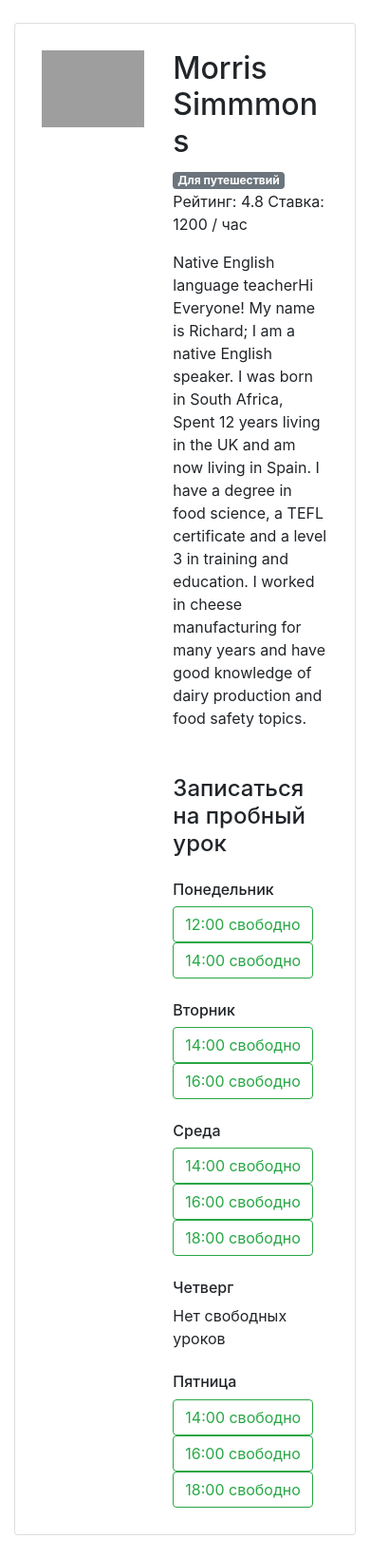
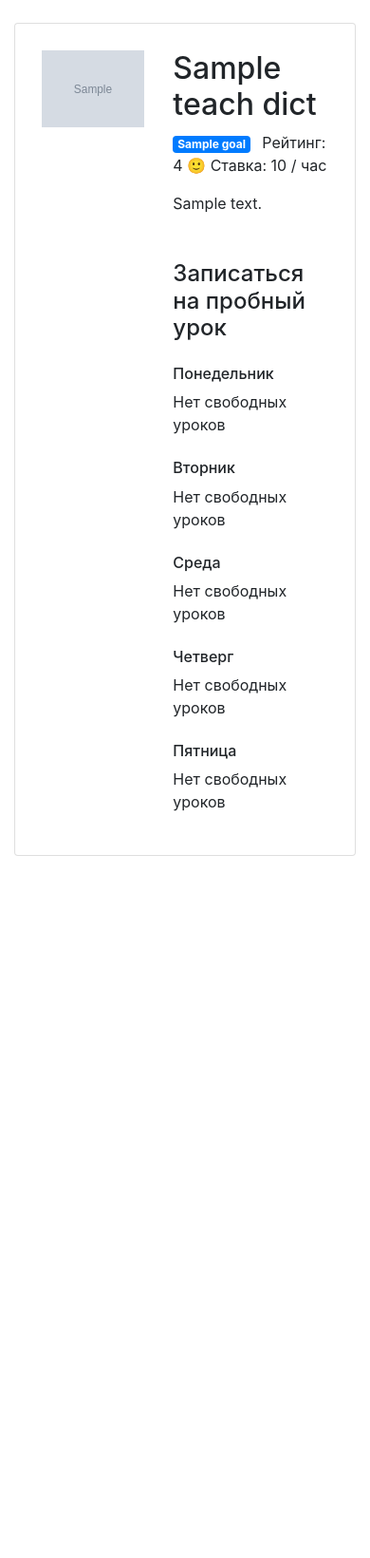
Before and after one commit to Hrafnir/stp_flask_1, a Flask app: template templates/profile.html in a window 390 px wide. Shown: the part 72-1712 px from the top of the page at 95% size. After the commit the page ends 973 px from the top, so only its background shows below. Run offline with Flask 2, Linux system fonts and the light colour scheme; the template is opened without the code that fills it: most values are stand-ins (such as "Sample title", 1, 10 or a date in 2020); grey boxes marked "Sample" are stand-in pictures; some libraries are stand-ins or nearby versions; grey boxes are pictures that could not be loaded.

Commit message:
profile is ready

```diff
--- a/app.py
+++ b/app.py
@@ -23,8 +23,10 @@ def get_goal():
 @app.route('/profiles/<int:id_teacher>/')
 def get_teacher(id_teacher):
     teach_dict = data.teachers[id_teacher]
-    print(teach_dict)
-    render_template('profile.html', teach_dict=teach_dict)
+    goals = []
+    for i in teach_dict['goals']:
+        goals.append(data.goals[i])
+    return render_template('profile.html', teach_dict=teach_dict, title=teach_dict['name'], goals=goals)
 
 
 @app.route('/request/')
--- a/templates/base.html
+++ b/templates/base.html
@@ -3,27 +3,39 @@
 <head>
     <meta charset="UTF-8">
     {% if title %}
-    <title>{{ title }} - Бубеня</title>
+    <title>{{ title }} - Преподавания</title>
     {% else %}
-    <title>Туры в Бубеня</title>
+    <title>Страна Преподавания</title>
     {% endif %}
     <link rel="stylesheet" href="https://stackpath.bootstrapcdn.com/bootstrap/4.3.1/css/bootstrap.min.css" integrity="sha384-ggOyR0iXCbMQv3Xipma34MD+dH/1fQ784/j6cY/iJTQUOhcWr7x9JvoRxT2MZw1T" crossorigin="anonymous">
 </head>
 <body>
+  <header class="container mt-3">
+    <nav class="navbar navbar-expand-lg navbar-light bg-light">
+      <a class="navbar-brand" href="/">TINYSTEPS</a>
+      <button class="navbar-toggler" type="button" data-toggle="collapse" data-target="#navbarNav" aria-controls="navbarNav" aria-expanded="false" aria-label="Toggle navigation">
+        <span class="navbar-toggler-icon"></span>
+      </button>
+      <div class="collapse navbar-collapse" id="navbarNav">
+        <ul class="navbar-nav">
+          <li class="nav-item active">
+            <a class="nav-link" href="/">Все репетиторы</a>
+          </li>
+          <li class="nav-item">
+            <a class="nav-link" href="/request/">Заявка на подбор</a>
+          </li>
+        </ul>
+      </div>
+      <span class="navbar-text d-sm-none d-lg-block">
+        ☺️
+      </span>
+    </nav>
+  </header>
 {% block content %}
-<link rel="stylesheet" href="https://stackpath.bootstrapcdn.com/bootstrap/4.3.1/css/bootstrap.min.css" integrity="sha384-ggOyR0iXCbMQv3Xipma34MD+dH/1fQ784/j6cY/iJTQUOhcWr7x9JvoRxT2MZw1T" crossorigin="anonymous">
-<p>
-Stepic – новые курсы для вас!<br/>
-<a href="/reply" class="btn btn-primary">Ответить</a>
-<a href="/forward" class="btn btn-outline-primary">Переслать</a>
-<a href="/delete" class="btn btn-outline-danger">Удалить</a>
-</p>
-<hr>
-<p>Google – оповещение системы безопасности!<br/>
-<a href="/reply" class="btn btn-primary">Ответить</a>
-<a href="/forward" class="btn btn-outline-primary">Переслать</a>
-<a href="/delete" class="btn btn-outline-danger">Удалить</a>
-</p>
+
 {% endblock %}
+  <script src="https://code.jquery.com/jquery-3.2.1.slim.min.js" integrity="sha384-KJ3o2DKtIkvYIK3UENzmM7KCkRr/rE9/Qpg6aAZGJwFDMVNA/GpGFF93hXpG5KkN" crossorigin="anonymous"></script>
+  <script src="https://cdnjs.cloudflare.com/ajax/libs/popper.js/1.12.9/umd/popper.min.js" integrity="sha384-ApNbgh9B+Y1QKtv3Rn7W3mgPxhU9K/ScQsAP7hUibX39j7fakFPskvXusvfa0b4Q" crossorigin="anonymous"></script>
+  <script src="https://maxcdn.bootstrapcdn.com/bootstrap/4.0.0/js/bootstrap.min.js" integrity="sha384-JZR6Spejh4U02d8jOt6vLEHfe/JQGiRRSQQxSfFWpi1MquVdAyjUar5+76PVCmYl" crossorigin="anonymous"></script>
 </body>
 </html>
--- a/templates/profile.html
+++ b/templates/profile.html
@@ -1,46 +1,25 @@
-<!DOCTYPE html>
-<html lang="ru">
+{% extends 'base.html' %}
+{% block content %}
 
-<head>
-  <meta charset="UTF-8">
-  <title>TINYSTEPS</title>
-  <link rel="stylesheet" href="https://stackpath.bootstrapcdn.com/bootstrap/4.3.1/css/bootstrap.min.css" integrity="sha384-ggOyR0iXCbMQv3Xipma34MD+dH/1fQ784/j6cY/iJTQUOhcWr7x9JvoRxT2MZw1T" crossorigin="anonymous">
-</head>
-
-<body>
-  <header class="container mt-3">
-    <nav class="navbar navbar-expand-lg navbar-light bg-light">
-      <a class="navbar-brand" href="#">TINYSTEPS</a>
-      <button class="navbar-toggler" type="button" data-toggle="collapse" data-target="#navbarNav" aria-controls="navbarNav" aria-expanded="false" aria-label="Toggle navigation">
-        <span class="navbar-toggler-icon"></span>
-      </button>
-      <div class="collapse navbar-collapse" id="navbarNav">
-        <ul class="navbar-nav">
-          <li class="nav-item active">
-            <a class="nav-link" href="#">Все репетиторы</a>
-          </li>
-          <li class="nav-item">
-            <a class="nav-link" href="#">Заявка на подбор</a>
-          </li>
-        </ul>
-      </div>
-      <span class="navbar-text d-sm-none d-lg-block">
-        ☺️
-      </span>
-    </nav>
-  </header>
   <main class="container mt-3">
     <div class="card my-4 mx-auto">
       <div class="card-body m-2 m-md-4">
         <article class="row">
-          <div class="col-5"><img src="../static/pict 1.png" class="img-fluid" alt=""></div>
+          <div class="col-5"><img src="{{ teach_dict.picture }}" class="img-fluid" alt=""></div>
           <div class="col-7">
 
             <section class="teacher=info">
 
-              <h1 class="h2">Morris Simmmons</h1>
-              <p><span class="badge badge-secondary mr-2">Для путешествий </span>Рейтинг: 4.8 Ставка: 1200 / час</p>
-              <p>Native English language teacherHi Everyone! My name is Richard; I am a native English speaker. I was born in South Africa, Spent 12 years living in the UK and am now living in Spain. I have a degree in food science, a TEFL certificate and a level 3 in training and education. I worked in cheese manufacturing for many years and have good knowledge of dairy production and food safety topics.</p>
+              <h1 class="h2">{{ teach_dict.name }}</h1>
+              <p>{% for goal in goals %} <span class="badge badge-primary mr-2">{{ goal }}</span> {% endfor %}
+                Рейтинг: {{ teach_dict.rating }}
+                {% if teach_dict.rating > 4 %}
+                  &#128540
+                {% else %}
+                  &#128578
+                {% endif %}
+                Ставка: {{ teach_dict.price}} / час</p>
+              <p>{{ teach_dict.about }}</p>
 
             </section>
 
@@ -49,38 +28,56 @@
               <h4 class="mb-4 mt-5">Записаться на пробный урок</h4>
 
               <h6 class="mt-4">Понедельник</h6>
-              <a href="#" class="btn btn-outline-success mr-2">12:00 свободно</a>
-              <a href="#" class="btn btn-outline-success  mr-2">14:00 свободно</a>
-
+                {% if True is not in teach_dict.free.mon.values()%}
+                   <p>Нет свободных уроков</p>
+                {% endif%}
+                {% for key, value in teach_dict.free.mon.items() %}
+                  {% if value == True %}
+                    <a href="/booking/{{ teach_dict.id }}/mon/{{ key }}/" class="btn btn-outline-success  mr-2">{{ key }} свободно</a>
+                  {% endif%}
+                {% endfor %}
               <h6 class="mt-4">Вторник</h6>
-              <a href="#" class="btn btn-outline-success  mr-2">14:00 свободно</a>
-              <a href="#" class="btn btn-outline-success  mr-2">16:00 свободно</a>
-
+                {% if True is not in teach_dict.free.tue.values()%}
+                   <p>Нет свободных уроков</p>
+                {% endif%}
+                {% for key, value in teach_dict.free.tue.items() %}
+                    {% if value == True %}
+                      <a href="/booking/{{ teach_dict.id }}/tue/{{ key }}/" class="btn btn-outline-success  mr-2">{{ key }} свободно</a>
+                    {% endif%}
+                {% endfor %}
               <h6 class="mt-4">Среда</h6>
-              <a href="#" class="btn btn-outline-success  mr-2">14:00 свободно</a>
-              <a href="#" class="btn btn-outline-success  mr-2">16:00 свободно</a>
-              <a href="#" class="btn btn-outline-success  mr-2">18:00 свободно</a>
-
+                {% if True is not in teach_dict.free.wed.values()%}
+                   <p>Нет свободных уроков</p>
+                {% endif%}
+                {% for key, value in teach_dict.free.wed.items() %}
+                    {% if value == True %}
+                      <a href="/booking/{{ teach_dict.id }}/wed/{{ key }}/" class="btn btn-outline-success  mr-2">{{ key }} свободно</a>
+                    {% endif%}
+                {% endfor %}
               <h6 class="mt-4">Четверг</h6>
-
-              <p>Нет свободных уроков</p>
-
+                {% if True is not in teach_dict.free.thu.values()%}
+                   <p>Нет свободных уроков</p>
+                {% endif%}
+                {% for key, value in teach_dict.free.thu.items() %}
+                    {% if value == True %}
+                      <a href="/booking/{{ teach_dict.id }}/thu/{{ key }}/" class="btn btn-outline-success  mr-2">{{ key }} свободно</a>
+                    {% endif%}
+                {% endfor %}
               <h6 class="mt-4">Пятница</h6>
-              <a href="#" class="btn btn-outline-success  mr-2">14:00 свободно</a>
-              <a href="#" class="btn btn-outline-success  mr-2">16:00 свободно</a>
-              <a href="#" class="btn btn-outline-success  mr-2">18:00 свободно</a>
+                {% if True is not in teach_dict.free.fri.values()%}
+                   <p>Нет свободных уроков</p>
+                {% endif%}
+                {% for key, value in teach_dict.free.fri.items() %}
+                    {% if value == True %}
+                      <a href="/booking/{{ teach_dict.id }}/fri/{{ key }}/" class="btn btn-outline-success  mr-2">{{ key }} свободно</a>
+                    {% endif%}
+                {% endfor %}
 
             </section>
 
           </div>
         </article>
       </div>
-
     </div>
   </main>
-  <script src="https://code.jquery.com/jquery-3.2.1.slim.min.js" integrity="sha384-KJ3o2DKtIkvYIK3UENzmM7KCkRr/rE9/Qpg6aAZGJwFDMVNA/GpGFF93hXpG5KkN" crossorigin="anonymous"></script>
-  <script src="https://cdnjs.cloudflare.com/ajax/libs/popper.js/1.12.9/umd/popper.min.js" integrity="sha384-ApNbgh9B+Y1QKtv3Rn7W3mgPxhU9K/ScQsAP7hUibX39j7fakFPskvXusvfa0b4Q" crossorigin="anonymous"></script>
-  <script src="https://maxcdn.bootstrapcdn.com/bootstrap/4.0.0/js/bootstrap.min.js" integrity="sha384-JZR6Spejh4U02d8jOt6vLEHfe/JQGiRRSQQxSfFWpi1MquVdAyjUar5+76PVCmYl" crossorigin="anonymous"></script>
-</body>
-
-</html>
+{% endblock %}
```
Also changed, not shown: templates/goal.html (+2 -8 lines).
